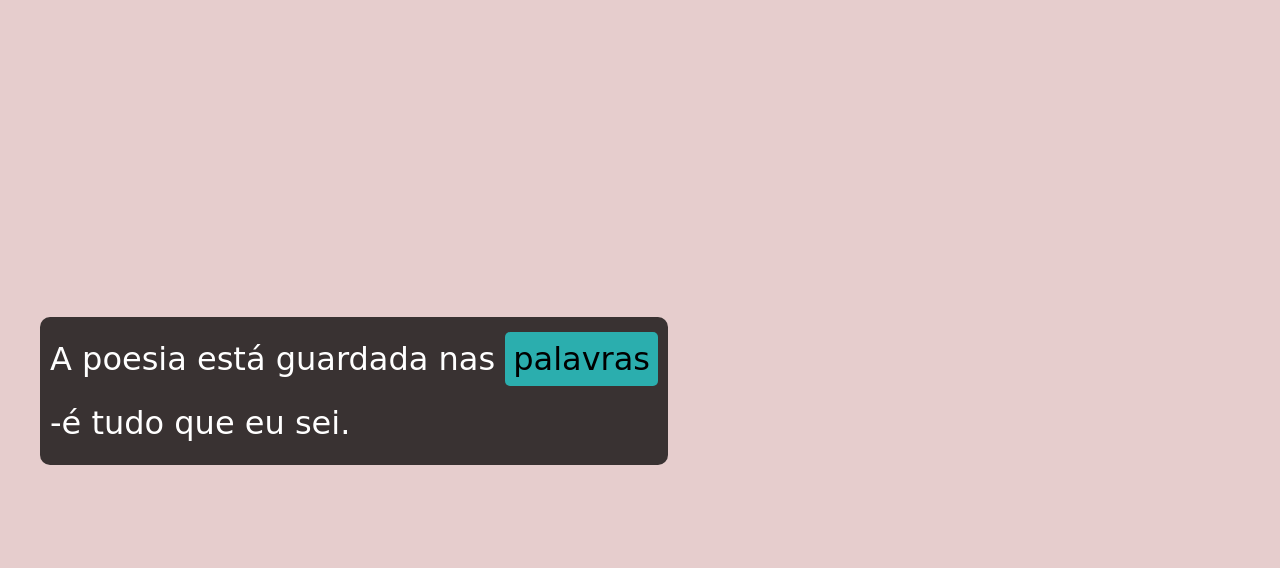
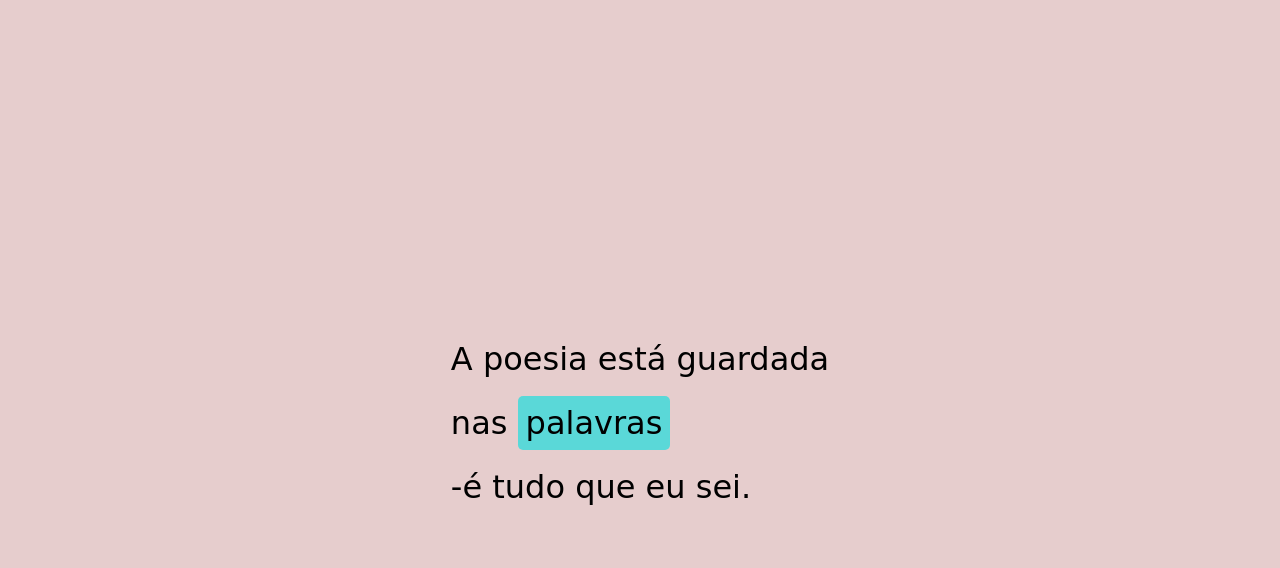
Before and after one commit to dhtrgabriell/projeto-poema, a plain HTML site: page index.html in a window 1280 px wide. Shown: the part 232-800 px from the top of the page. Drawn offline with Linux system fonts and the light colour scheme.

Commit message:
Atualizado

```diff
--- a/index.html
+++ b/index.html
@@ -18,7 +18,8 @@
 
     <section class="normal">
         <p>
-            A poesia está guardada nas <mark>palavras</mark> <br>
+            A poesia está guardada <br>
+            nas <mark>palavras</mark> <br>
             -é tudo que eu sei.
         </p>
     </section>
--- a/style.css
+++ b/style.css
@@ -60,11 +60,12 @@ a:hover {
 section {
     padding-top: 40vh;
     padding-bottom: 40vh;
-    padding-left: 40px;
 }
 
 section p {
-    display: inline-block;
+    display: block;
+    margin: auto;
+    width: fit-content;
     border-radius: 10px;
     padding: 10px;
     color: white;
@@ -79,7 +80,7 @@ section p {
 }
 
 .normal p {
-    background-color: #000000c0;
+    color: #000000;
 }
 
 .imagem {
```
